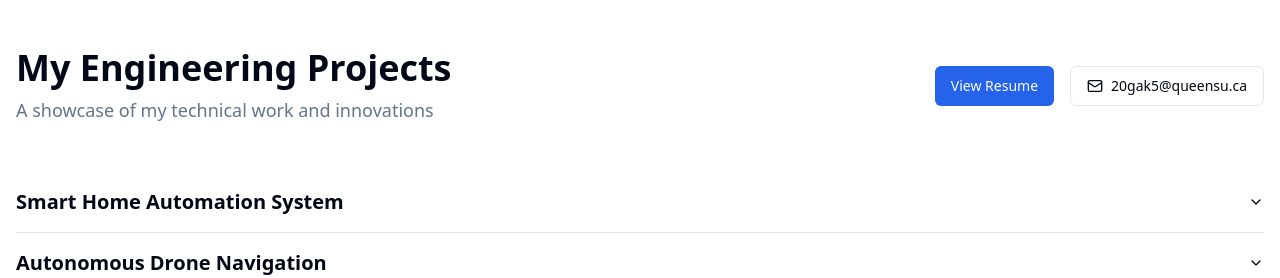
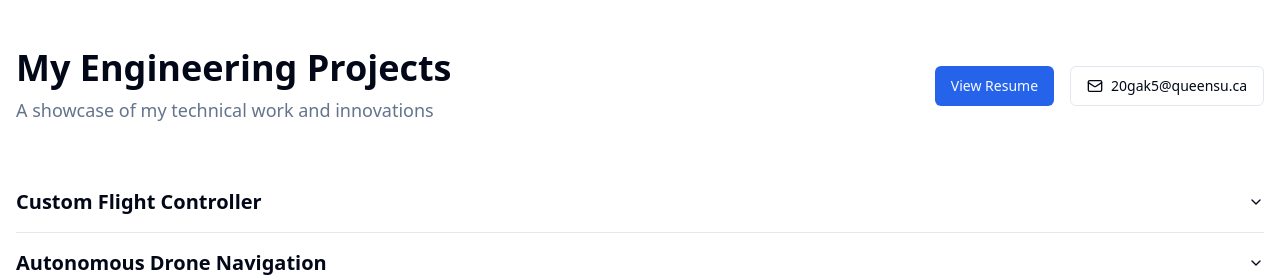
Before and after one commit to GrantKeefe12/Project-Portfolio, a Next.js app: page / in a window 1280 px wide. Shown: the top 278 px of the page. Built offline with nearby package versions, Linux system fonts and the light colour scheme.

Commit message:
Pages title

```diff
--- a/app/page.tsx
+++ b/app/page.tsx
@@ -7,7 +7,7 @@ export default function Home() {
   const projects = [
     {
       id: 1,
-      title: "Smart Home Automation System",
+      title: "Custom Flight Controller",
       description:
         "Developed an IoT-based home automation system using Arduino and Raspberry Pi that controls lighting, temperature, and security features through a mobile app.",
       details:
```
